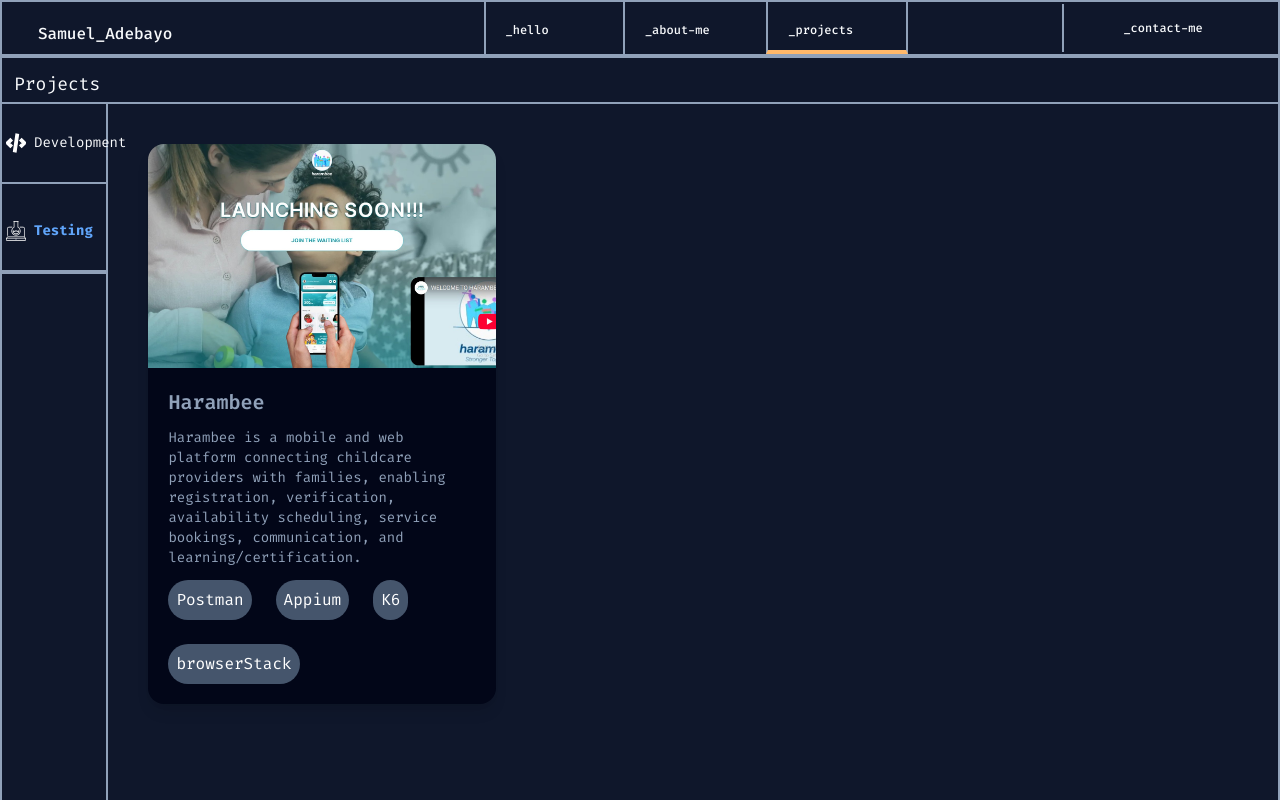
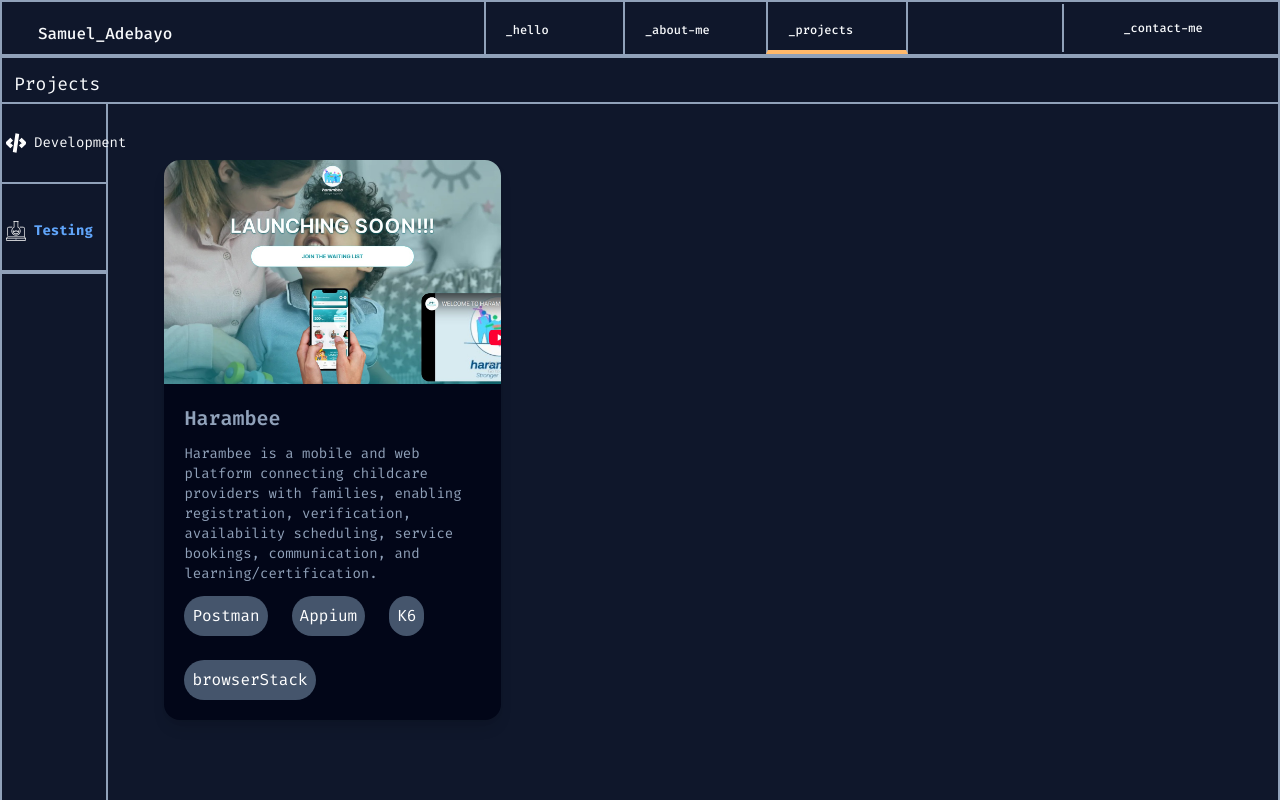
Before and after one commit to PAMMY100/portfolio, a Next.js app: page /projects in a window 1280 px wide. Both pictures are taken after a click on the button "Testing". Shown: the top 800 px of the page. Built offline with nearby package versions, Linux system fonts and the light colour scheme.

Commit message:
quick changes

```diff
--- a/src/components/Testing.tsx
+++ b/src/components/Testing.tsx
@@ -9,7 +9,7 @@
 const Projects = () => {
 
   return (
-    <div className='text-[#90A1B9] grid gap-6 sm:grid-cols-2 lg:grid-cols-3 p-10'>
+    <div className='p-5 text-[#90A1B9] grid gap-6 sm:grid-cols-2 lg:grid-cols-3 md:p-14'>
         {
             testingProject.map((data) => (
                 <div key={data.name} className='bg-[#020618] rounded-2xl overflow-hidden shadow-lg'>
```
